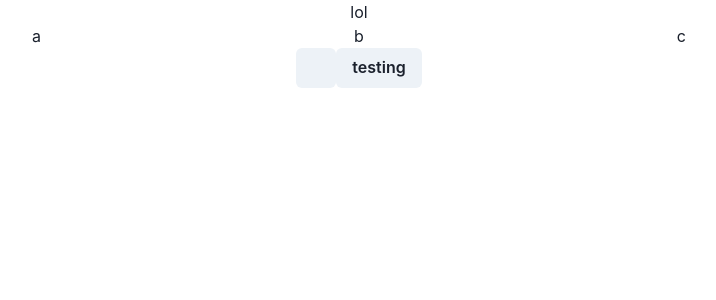
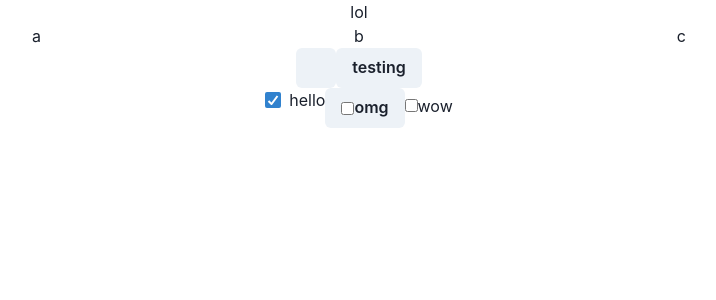
Before and after one commit to planetbridging/lucymode, a React (Create React App) app: page / in a window 1280 px wide. Shown: the top 300 px of the page, without its empty margins (281-997 px from the left). Built offline with nearby package versions, Linux system fonts and the light colour scheme.

Commit message:
checkbox issue solved but not implemented

```diff
--- a/src/templateGenerator/dynamicContent.js
+++ b/src/templateGenerator/dynamicContent.js
@@ -26,56 +26,181 @@ import {
 import * as sc from "./staticContent";
 
 class objPanels {
-  constructor(id) {
+  constructor(id, stat) {
     this.id = id;
     this.lst = [];
+    this.c = stat;
   }
 }
 
 export var lstPanelIds = new Map();
 export var lstPanels = [];
+export var lstCheckIds = new Map();
 export var lstCheck = [];
+
+export class OnlyCHeck extends React.Component {
+  state = {
+    location: false,
+  };
+  render() {
+    var id = uuidv4();
+    if (this.props.check) {
+      return (
+        <input
+          type="checkbox"
+          onClick={this.onClick}
+          name={id}
+          id={id}
+          checked
+        ></input>
+      );
+    } else {
+      return (
+        <input type="checkbox" onClick={this.onClick} name={id} id={id}></input>
+      );
+    }
+    return (
+      <div>
+        wetert
+        <input type="checkbox" onClick={this.onClick} name={id} id={id}></input>
+        <label for={id}>{this.props.item}</label>
+      </div>
+    );
+  }
+
+  onClick = (e) => {
+    this.setState({ location: e.target.checked });
+  };
+}
 
 export class CheckList extends React.Component {
   state = {
     showCheckItems: [],
+    checked: [],
+    sel: false,
+    clicked: 0,
   };
-  setCheckedItems = (id, lst, num, event) => {
-    this.props.parentCallback("", "checkid:" + id, lst);
-    const { showCheckItems } = this.state;
+  componentDidMount() {
+    if (!lstCheckIds.has(this.props.id)) {
+      lstCheckIds.set(this.props.id);
+      lstCheck.push(new objPanels(this.props.id));
+    }
+    this.loadCheckedItems();
+  }
+
+  loadCheckedItems = () => {
+    var lst = [];
+    for (var i in this.props.items) {
+      lst.push(false);
+    }
+    this.setState({ checked: lst });
+  };
+
+  setCheckedItems = (id, lst) => {
+    var { showCheckItems } = this.state;
+    try {
       if (lst[1]) {
         if (!showCheckItems.includes(lst[0])) {
           showCheckItems.push(lst[0]);
+          lstCheck[id].lst.push(lst[0]);
         }
       } else {
         const index = showCheckItems.indexOf(lst[0]);
         if (index > -1) {
           showCheckItems.splice(index, 1);
+          lstCheck[id].lst.splice(index, 1);
         }
       }
+    } catch (e) {
+      console.log("unable to set checked item");
+    }
+    //console.log(lstCheck);
+    //this.props.parentCallback(lst, id);
+    this.props.parentCallback(lst, id);
   };
-  return() {
-    return (
+
+  onClick = (e) => {
+    var { sel, clicked } = this.state;
+    //this.setState({ location: !e.target.checked });
+    //console.log(e.target.checked);
+    //console.log(e.target.value);
+    //this.props.parentCallback();
+    console.log(e);
+    clicked += 1;
+    if (sel) {
+      sel = false;
+    } else {
+      sel = true;
+    }
+    console.log(sel);
+    console.log(clicked);
+    this.setState({ sel: sel, clicked: clicked });
+    this.props.parentCallback();
+  };
+
+  handleCallback = () => {
+    this.props.parentCallback();
+  };
+  render() {
+    var { sel } = this.state;
+    var checkingitems = this.props.items.map((i, index) => (
       <Checkbox
-        defaultChecked={true}
+        key={uuidv4()}
+        defaultChecked={false}
         onChange={(e) =>
-          this.setCheckedItems(
-            this.props.lstid,
-            ["", e.target.checked, 0],
-            this.props.pageNumber,
-            e
-          )
+          this.setCheckedItems(this.props.id, [i, e.target.checked])
         }
-        checkedLink={console.log("helo")}
-        className="btnPadding"
+        className={this.props.classes}
         key={uuidv4()}
         Button
-        colorScheme="teal"
-        size="lg"
-      ></Checkbox>
+        colorScheme={this.props.cs}
+        size={this.props.size}
+        isChecked={true}
+      >
+        {i}
+      </Checkbox>
+    ));
+    return (
+      <>
+        {checkingitems}
+        <Button onClick={(e) => this.onClick("lol")}>
+          <OnlyCHeck check={sel} />
+          omg
+        </Button>
+      </>
     );
   }
 }
+
+/*<div key={uuidv4()}>
+        <OnlyCHeck item={i} parentCallback={this.handleCallback} />
+      </div>*/
+
+/*<input
+          value={i}
+          onClick={this.onClick}
+          type="checkbox"
+          id={"c" + index}
+          name={"c" + index}
+          checked
+        />
+        <label for={"c" + index}>{i}</label>*/
+
+/*<Checkbox
+        onClick={this.onClick}
+        key={uuidv4()}
+        defaultChecked={false}
+        onChange={(e) =>
+          this.setCheckedItems(this.props.id, [i, e.target.checked])
+        }
+        className={this.props.classes}
+        key={uuidv4()}
+        Button
+        colorScheme={this.props.cs}
+        size={this.props.size}
+      >
+        {i}
+      </Checkbox>*/
 
 export class SlidePanel extends React.Component {
   state = {
--- a/src/templateGenerator/tg.jsx
+++ b/src/templateGenerator/tg.jsx
@@ -3,8 +3,10 @@ import { v4 as uuidv4 } from "uuid";
 import * as sc from "./staticContent";
 import * as dc from "./dynamicContent";
 
+var ttt = "wow";
+
 class TG extends React.Component {
-  state = { lstDyn: [] };
+  state = { lstDyn: [], lstChecked: [], change: "" };
 
   componentDidMount() {}
 
@@ -13,12 +15,65 @@ class TG extends React.Component {
   };
 
   handleCallback = () => {
-    //this.setState({ lstDyn: dc.lstPanelIds });
+    //const { lstChecked } = this.state;
+    //this.setState({ lstDyn: dc.lstPanelIds, lstChecked: dc.lstCheck });
     this.forceUpdate();
+    console.log("redender");
+  };
+
+  handleCallbackChecked = (items) => {
+    //const { lstChecked } = this.state;
+    //lstChecked = items;
+    //this.setState({ lstDyn: dc.lstPanelIds, lstChecked: dc.lstCheck });
+    //this.forceUpdate();
+    console.log("fefe");
+    console.log(items);
+  };
+
+  updateSelectedItems = (lst, num) => {
+    //selectedKnownSoft
+    //console.log(lst);
+    //console.log(num);
+    const { lstChecked } = this.state;
+    this.updateCheckLst(num);
+    if (lst[1]) {
+      if (!lstChecked[num].includes(lst[0])) {
+        lstChecked[num].push(lst[0]);
+      }
+    } else {
+      const index = lstChecked[num].indexOf(lst[0]);
+      if (index > -1) {
+        lstChecked[num].splice(index, 1);
+      }
+    }
+    console.log(lstChecked);
+    ttt = lst[0];
+    console.log(ttt);
+    //this.shouldComponentUpdate();
+    const timer = setTimeout(() => {
+      this.forceUpdate();
+    }, 1000);
+    //this.setState({ change: uuidv4() });
+  };
+
+  updateCheckLst = (id) => {
+    const { lstChecked } = this.state;
+    if (id >= lstChecked.length) {
+      for (var i = 0; i <= id; i++) {
+        lstChecked.push([]);
+      }
+    }
   };
 
   render() {
+    const { lstChecked } = this.state;
     var listItems = dc.lstPanels.map((i) => <div key={uuidv4()}>{i.lst}</div>);
+    var checkeditems = [];
+    for (var c in lstChecked) {
+      var tmp = lstChecked[c].map((i) => <div key={uuidv4()}>{i}</div>);
+      checkeditems.push(tmp);
+    }
+    console.log(checkeditems);
     return (
       <div>
         {sc.getBox(sc.getText("lol"))}
@@ -47,6 +102,14 @@ class TG extends React.Component {
           }
         />
         {listItems}
+        <dc.CheckList
+          id={0}
+          items={["hello"]}
+          parentCallback={this.handleCallback}
+        />
+        {checkeditems}
+        <dc.OnlyCHeck item="ffs" />
+        {ttt}
       </div>
     );
   }
```
Lines whose indentation alone changed are shown as unchanged.
